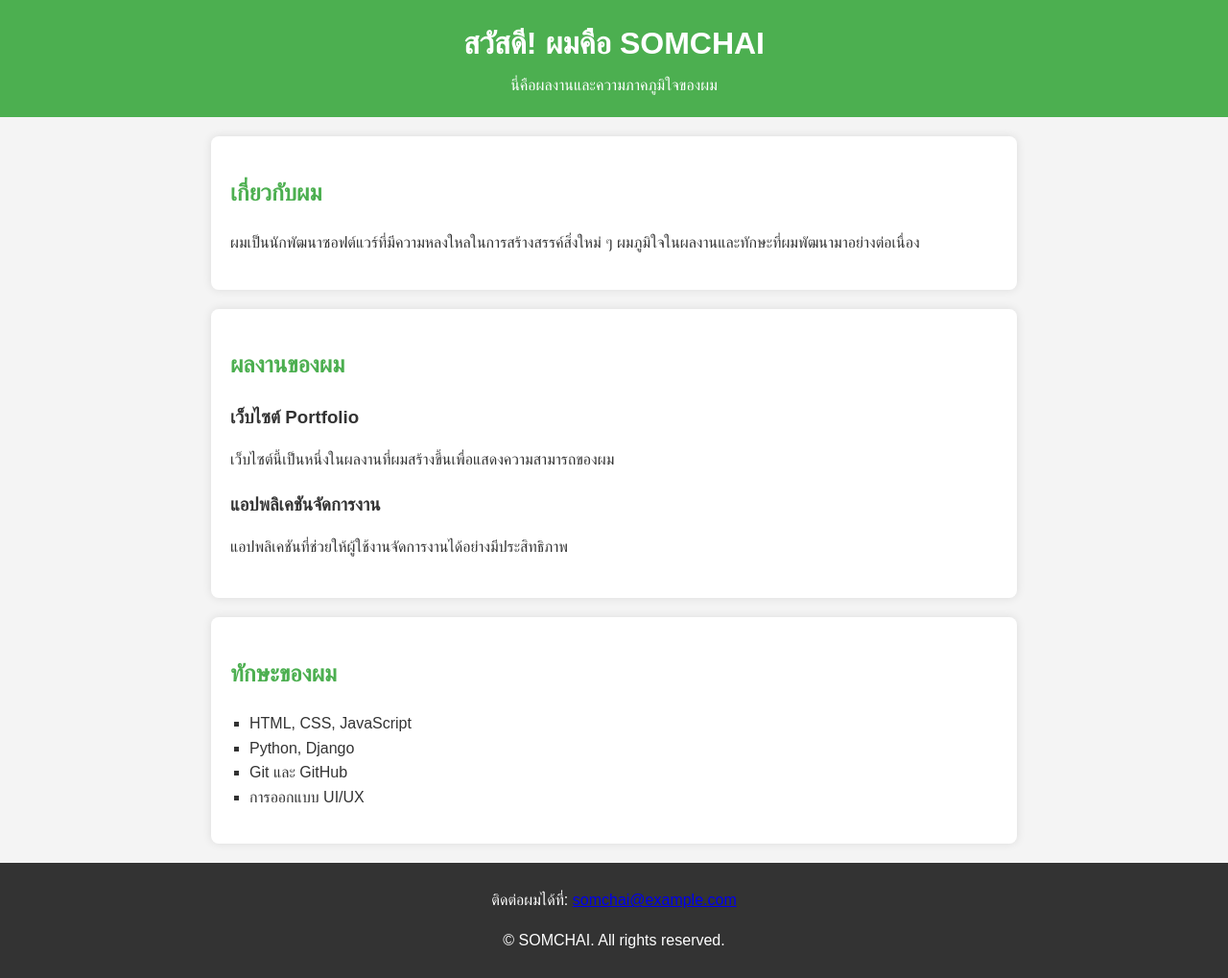
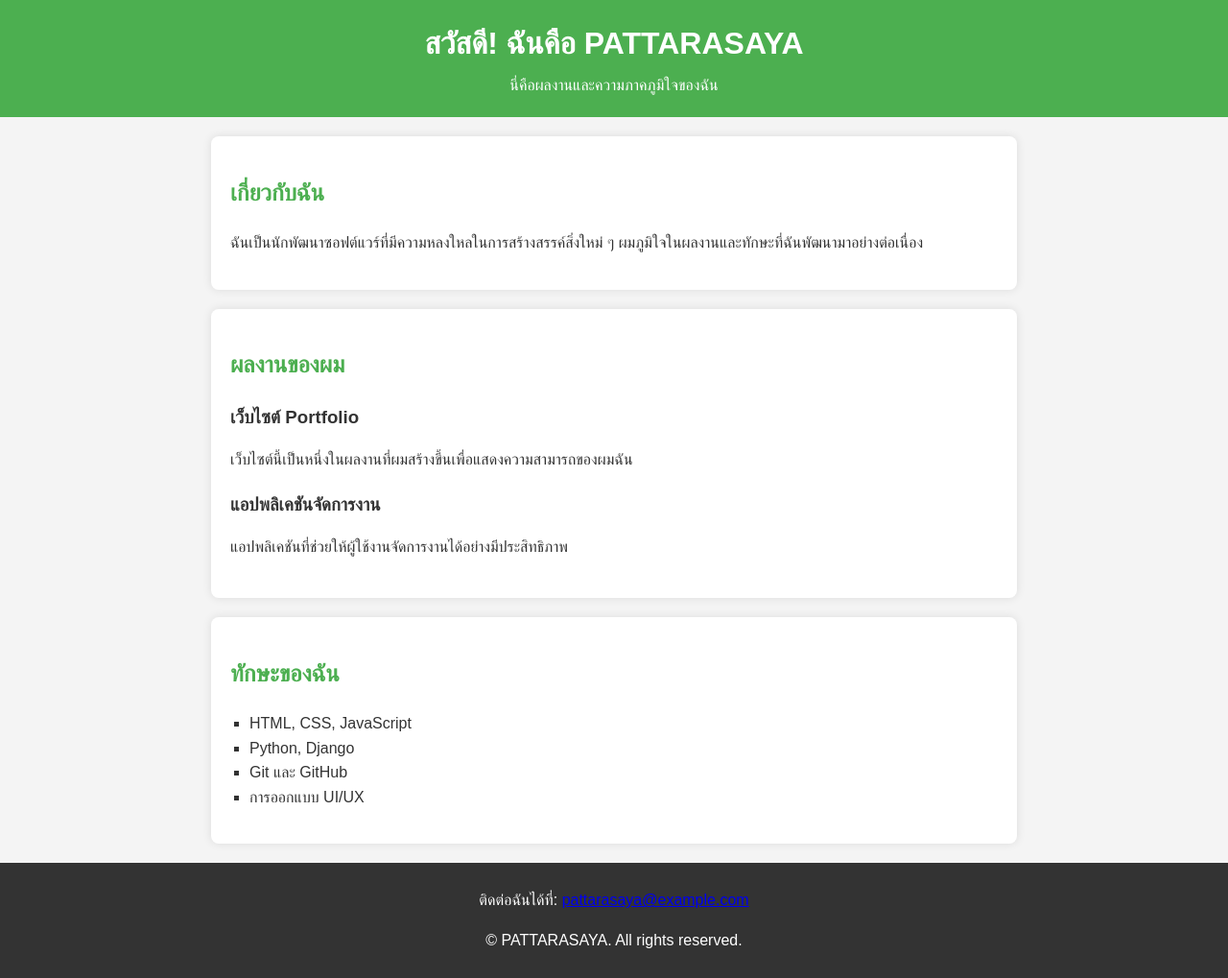
Before and after one commit to importpattarasaya/importpattarasaya.github.io, a plain HTML site: page index.htm in a window 1280 px wide. Shown: the whole page at 96% size. Drawn offline with Linux system fonts and the light colour scheme; a script that the page names is missing.

Commit message:
Update index.htm

```diff
--- a/index.htm
+++ b/index.htm
@@ -4,20 +4,20 @@
 <meta charset="UTF-8">
 <meta name="viewport" content="width=device-width, initial-scale=1.0">
 <meta name="description" content="เว็บไซต์แสดงผลงานและทักษะของ Somchai">
-<title>ความภาคภูมิใจของ SOMCHAI</title>
+<title>ความภาคภูมิใจของ PATTARASAYA</title>
 <link rel="stylesheet" href="style.css">
 </head>
 <body>
 <!-- ส่วนหัวของเว็บ -->
 <header>
-<h1>สวัสดี! ผมคือ SOMCHAI</h1>
-<p>นี่คือผลงานและความภาคภูมิใจของผม</p>
+<h1>สวัสดี! ฉันคือ PATTARASAYA</h1>
+<p>นี่คือผลงานและความภาคภูมิใจของฉัน</p>
 </header>
 
 <!-- ส่วนเกี่ยวกับตัวเอง -->
 <section id="about">
-<h2>เกี่ยวกับผม</h2>
-<p>ผมเป็นนักพัฒนาซอฟต์แวร์ที่มีความหลงใหลในการสร้างสรรค์สิ่งใหม่ ๆ ผมภูมิใจในผลงานและทักษะที่ผมพัฒนามาอย่างต่อเนื่อง</p>
+<h2>เกี่ยวกับฉัน</h2>
+<p>ฉันเป็นนักพัฒนาซอฟต์แวร์ที่มีความหลงใหลในการสร้างสรรค์สิ่งใหม่ ๆ ผมภูมิใจในผลงานและทักษะที่ฉันพัฒนามาอย่างต่อเนื่อง</p>
 </section>
 
 <!-- ส่วนแสดงผลงาน -->
@@ -25,7 +25,7 @@
 <h2>ผลงานของผม</h2>
 <div class="project">
 <h3>เว็บไซต์ Portfolio</h3>
-<p>เว็บไซต์นี้เป็นหนึ่งในผลงานที่ผมสร้างขึ้นเพื่อแสดงความสามารถของผม</p>
+<p>เว็บไซต์นี้เป็นหนึ่งในผลงานที่ผมสร้างขึ้นเพื่อแสดงความสามารถของผมฉัน</p>
 </div>
 <div class="project">
 <h3>แอปพลิเคชันจัดการงาน</h3>
@@ -35,7 +35,7 @@
 
 <!-- ส่วนแสดงทักษะ -->
 <section id="skills">
-<h2>ทักษะของผม</h2>
+<h2>ทักษะของฉัน</h2>
 <ul>
 <li>HTML, CSS, JavaScript</li>
 <li>Python, Django</li>
@@ -46,9 +46,9 @@
 
 <!-- ส่วนติดต่อและลิขสิทธิ์ -->
 <footer>
-<p>ติดต่อผมได้ที่: <a
-href="mailto:somchai@example.com">somchai@example.com</a></p>
-<p>&copy; <span id="year"></span> SOMCHAI. All rights reserved. </p>
+<p>ติดต่อฉันได้ที่: <a
+href="mailto:PATTARASAYA@example.com">pattarasaya@example.com</a></p>
+<p>&copy; <span id="year"></span> PATTARASAYA. All rights reserved. </p>
 </footer>
 
 <!-- ลิงก์ไปยัง JavaScript -->
```
